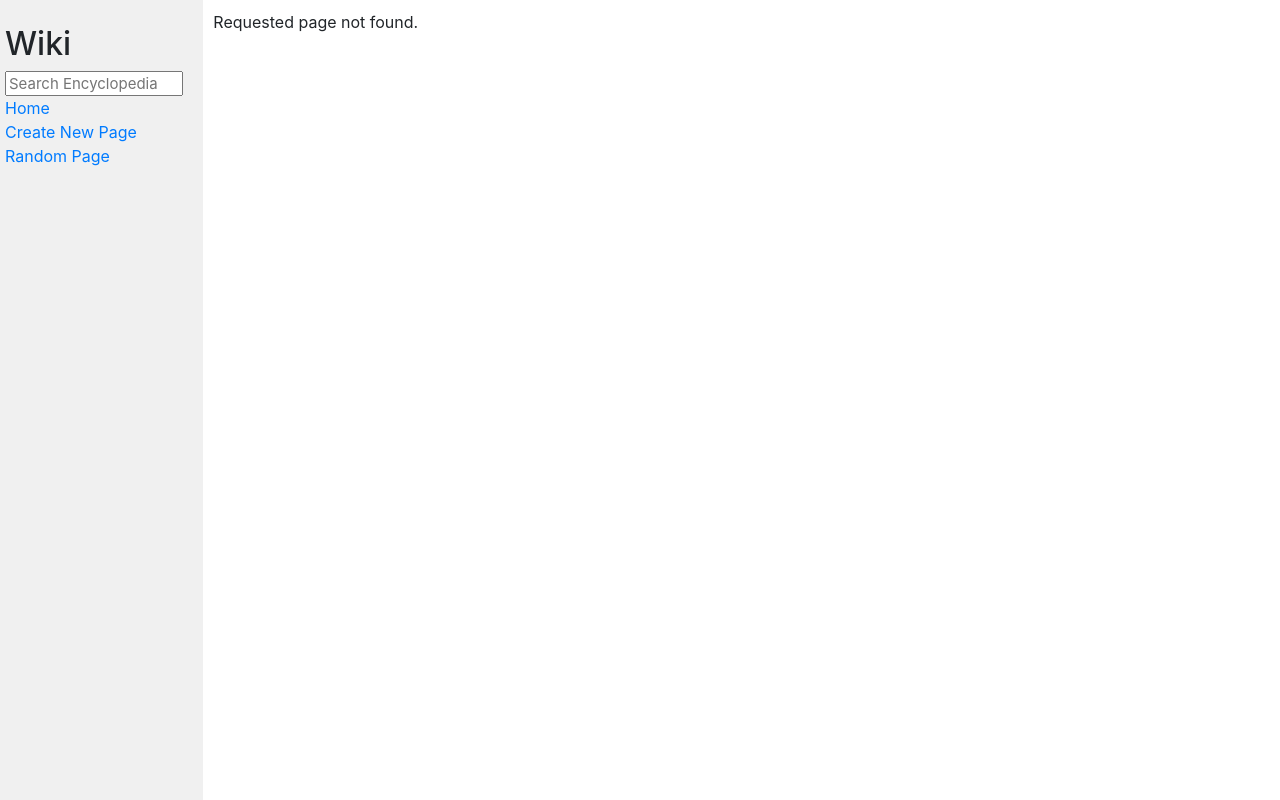
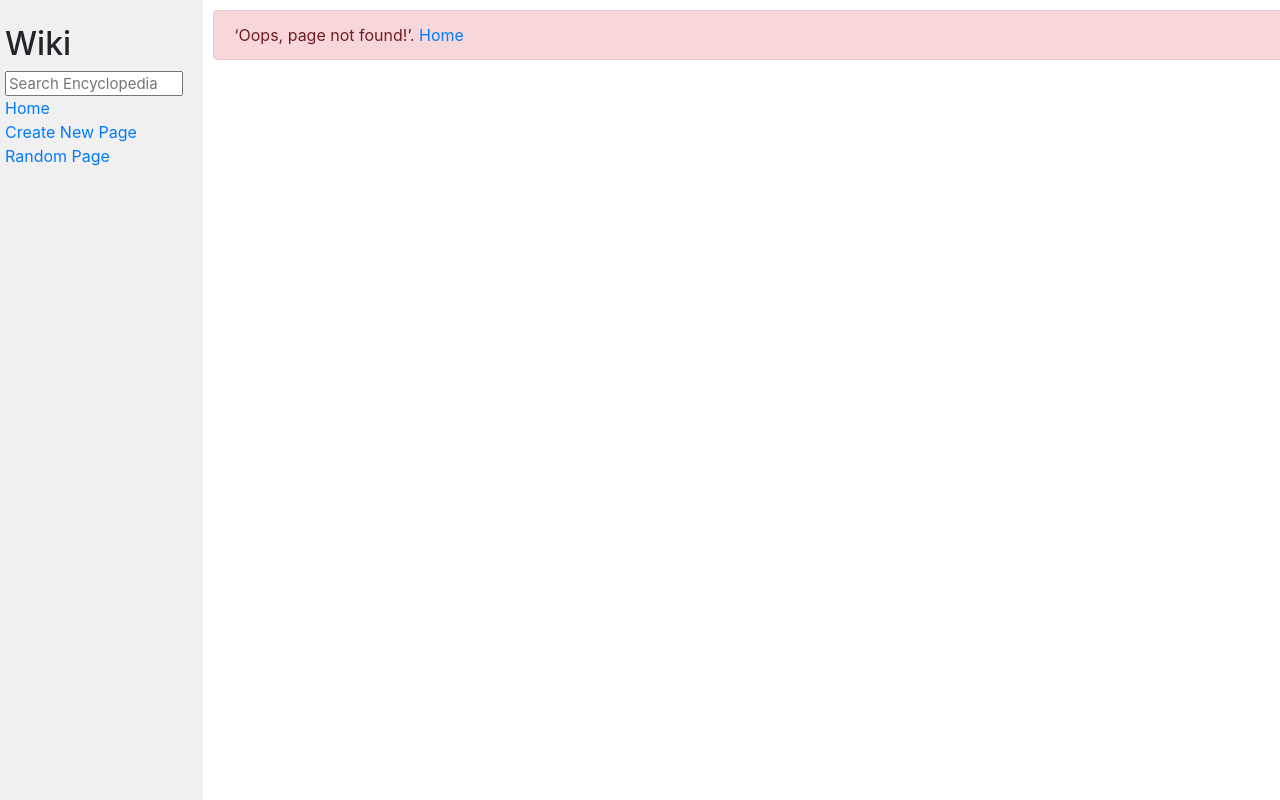
Before and after one commit to Elhussin/wiki, a Django app: page /wiki/1 in a window 1280 px wide. Run offline with Django 3.2, Linux system fonts and the light colour scheme; some libraries are stand-ins or nearby versions.

Commit message:
style Error Page

```diff
--- a/encyclopedia/templates/encyclopedia/error.html
+++ b/encyclopedia/templates/encyclopedia/error.html
@@ -7,6 +7,8 @@
 
 {% block body %}
 
+<div class="alert alert-danger">
 {{error}}
-
+<a href="{% url 'index'%}">Home</a>
+<div>
 {% endblock %}
--- a/encyclopedia/views.py
+++ b/encyclopedia/views.py
@@ -25,7 +25,7 @@ def enterys(request, entery):
             },  )
     else:
         return render(
-            request, "encyclopedia/error.html", {"error": " Requested page  not found."} )
+            request, "encyclopedia/error.html", {"error": "  ‘Oops, page not found!’."} )
 
 
 def serarchs(request):
```
Also changed, not shown: style.css (added).
